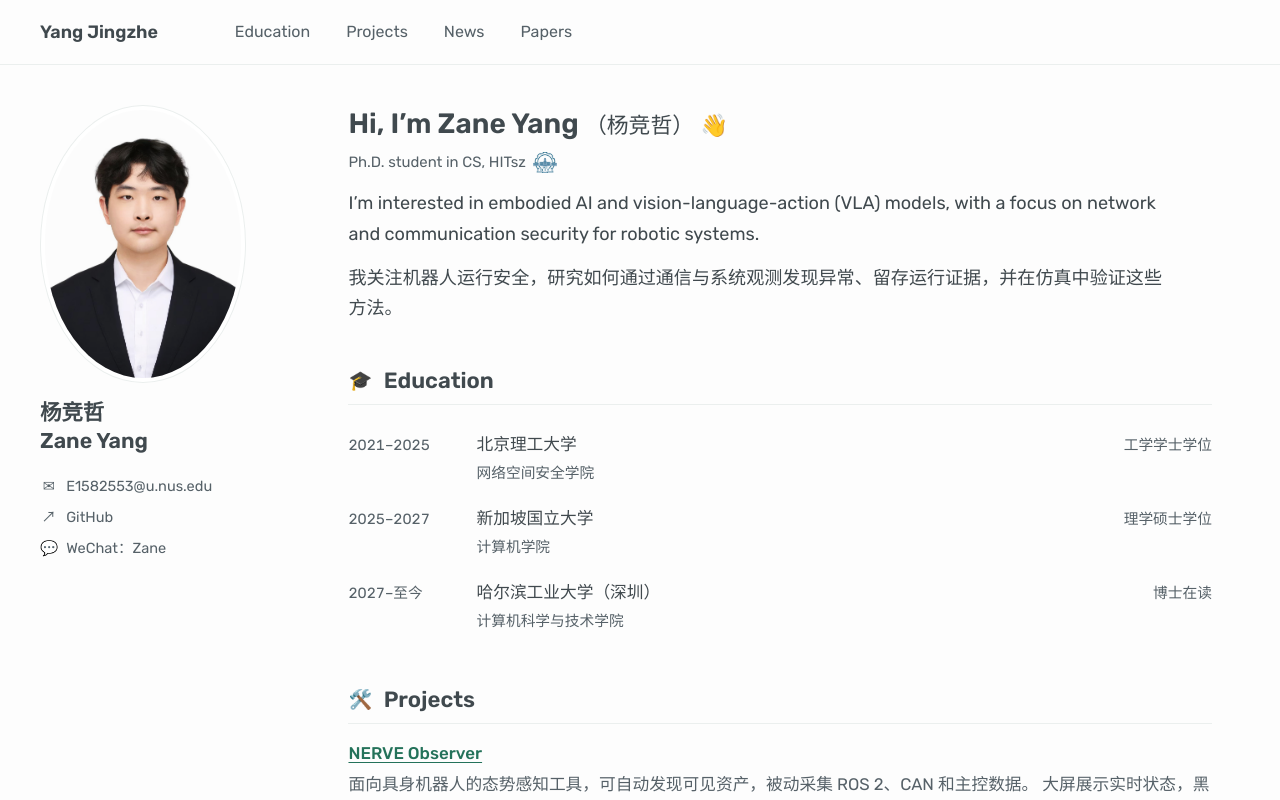
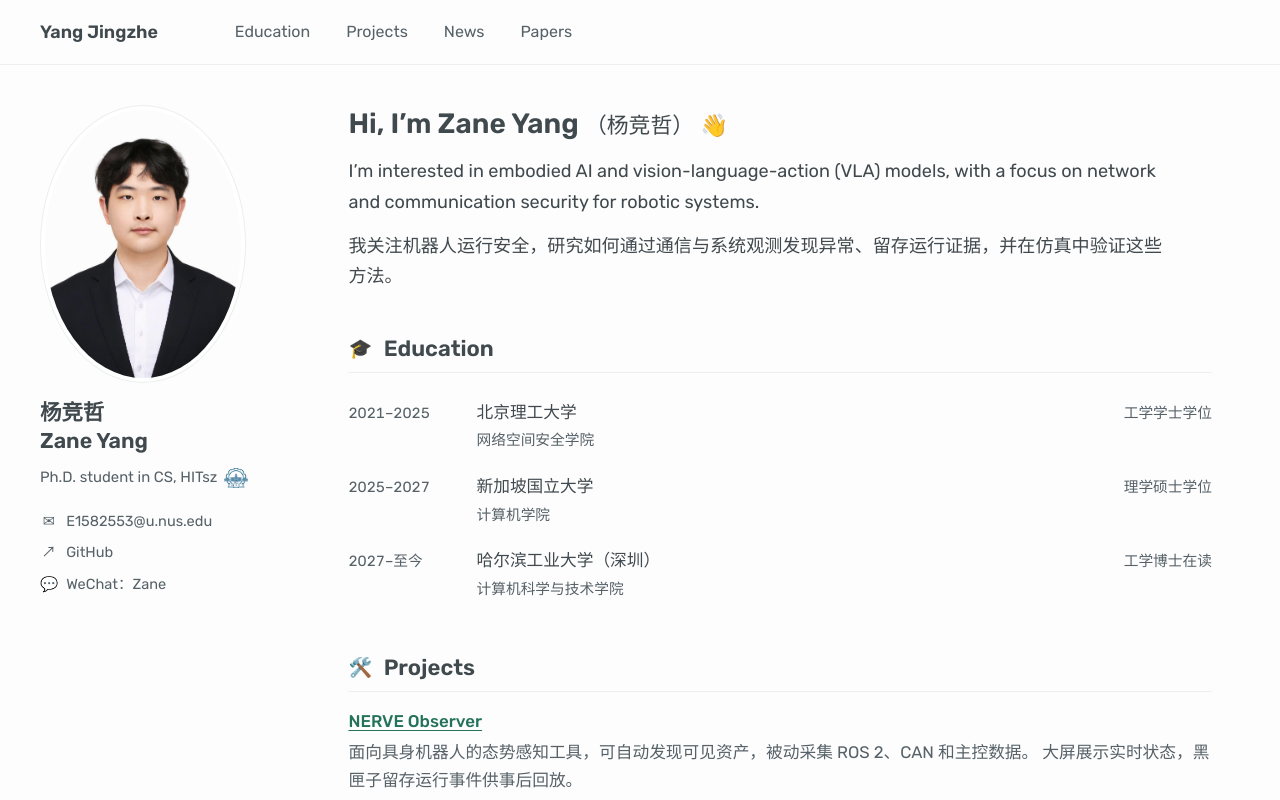
Before and after one commit to qusheng001/qusheng001.github.io, a plain HTML site: page index.html in a window 1280 px wide. Drawn offline with Linux system fonts and the light colour scheme.

Commit message:
Move the doctoral affiliation below the sidebar name

```diff
--- a/index.html
+++ b/index.html
@@ -4,7 +4,7 @@
   <meta charset="UTF-8">
   <meta name="viewport" content="width=device-width, initial-scale=1">
   <title>Zane Yang (杨竞哲)</title>
-  <link rel="stylesheet" href="style.css?v=academic-2">
+  <link rel="stylesheet" href="style.css?v=academic-3">
   <script src="wechat.js" defer></script>
 </head>
 <body>
@@ -24,6 +24,10 @@
     <aside class="profile" aria-labelledby="profile-name">
       <img class="profile-portrait" src="assets/zane-yang.jpg" alt="杨竞哲的个人照片" width="206" height="278">
       <h2 id="profile-name">杨竞哲 <span lang="en">Zane Yang</span></h2>
+      <p class="affiliation" lang="en">
+        <span>Ph.D. student in CS, HITsz</span>
+        <img src="assets/hit-emblem.png" alt="哈尔滨工业大学校徽" width="24" height="24">
+      </p>
       <address class="contact" id="contact">
         <a href="mailto:E1582553@u.nus.edu"><span class="contact-icon" aria-hidden="true">✉</span>E1582553@u.nus.edu</a>
         <a href="https://github.com/qusheng001"><span class="contact-icon" aria-hidden="true">↗</span>GitHub</a>
@@ -41,10 +45,6 @@
     <main class="sections" id="about" tabindex="0" aria-label="个人主页内容">
       <header class="intro" id="top">
         <h1><span lang="en">Hi, I’m Zane Yang</span> <span class="intro-name">（杨竞哲）</span> <span class="wave" aria-hidden="true">👋</span></h1>
-        <p class="affiliation" lang="en">
-          <span>Ph.D. student in CS, HITsz</span>
-          <img src="assets/hit-emblem.png" alt="哈尔滨工业大学校徽" width="24" height="24">
-        </p>
         <p lang="en">
           I’m interested in embodied AI and vision-language-action (VLA) models,
           with a focus on network and communication security for robotic systems.
@@ -73,7 +73,7 @@
             <span class="education-period">2027–至今</span>
             <span class="education-school">哈尔滨工业大学（深圳）</span>
             <span class="education-college">计算机科学与技术学院</span>
-            <span class="education-degree">博士在读</span>
+            <span class="education-degree">工学博士在读</span>
           </li>
         </ul>
       </section>
--- a/style.css
+++ b/style.css
@@ -128,6 +128,20 @@ a:hover {
   display: block;
 }
 
+.profile .affiliation {
+  display: flex;
+  align-items: center;
+  gap: .42rem;
+  margin: 0;
+  color: var(--muted);
+  font-size: .93rem;
+}
+
+.affiliation img {
+  flex: none;
+  object-fit: contain;
+}
+
 .keep-together {
   white-space: nowrap;
 }
@@ -235,20 +249,6 @@ a:hover {
 
 .intro p {
   margin: .85rem 0 0;
-}
-
-.intro .affiliation {
-  display: flex;
-  align-items: center;
-  gap: .42rem;
-  margin-top: .44rem;
-  color: var(--muted);
-  font-size: .93rem;
-}
-
-.affiliation img {
-  flex: none;
-  object-fit: contain;
 }
 
 .section-icon {
```
